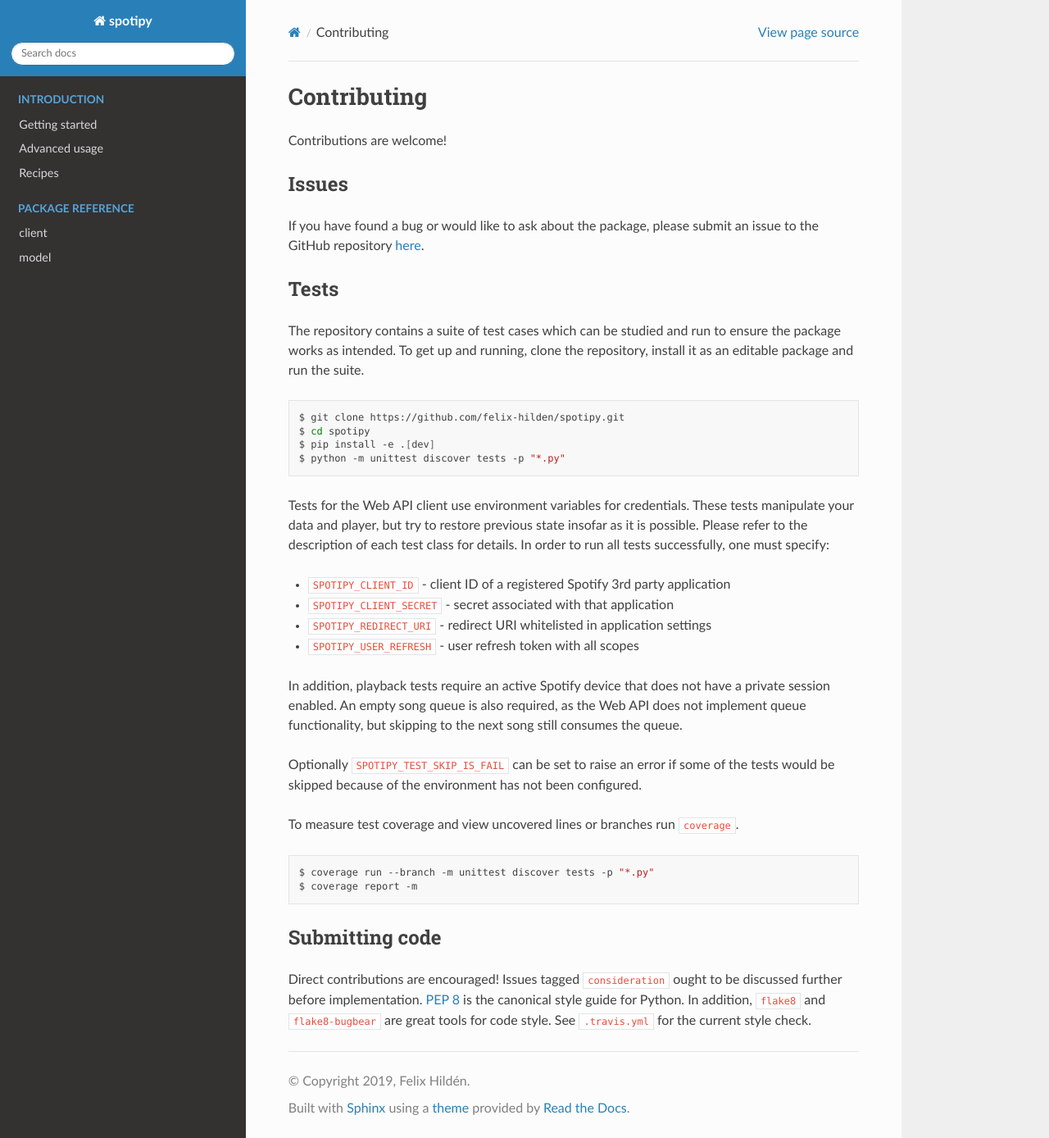
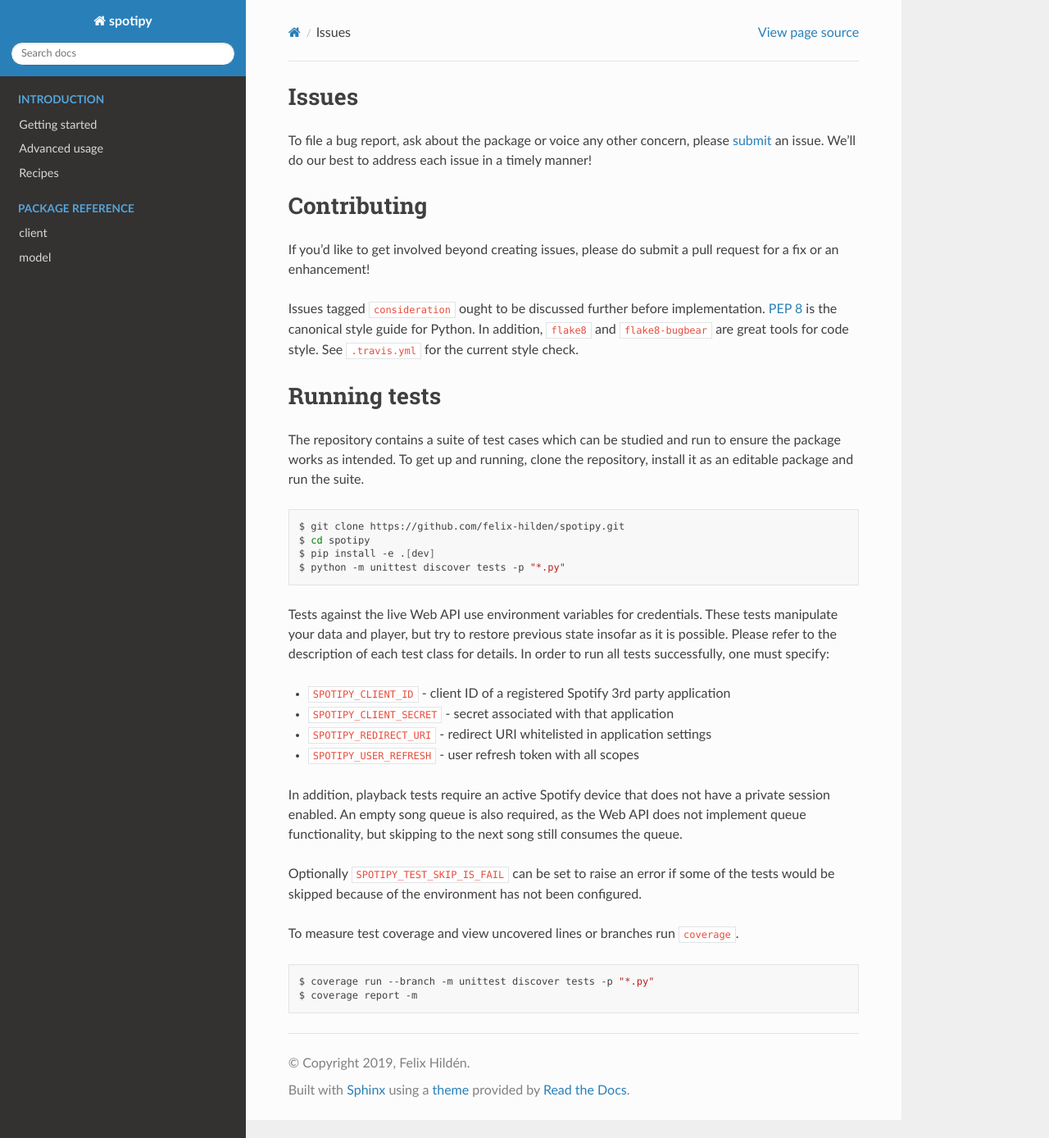
Before and after one commit to felix-hilden/tekore, a Sphinx documentation site: the page built from docs/readme/contributing.rst, in a window 1280 px wide and 1388 px high. Shown: the whole window at 82% size. Built offline with Sphinx 7.4.7 and the Read the Docs theme 2.0.0, drawn with Linux system fonts in a browser that asks for light colours; the version number could not be read and is left out.

Commit message:
Update contributing section

```diff
--- a/docs/readme/contributing.rst
+++ b/docs/readme/contributing.rst
@@ -1,15 +1,22 @@
+Issues
+======
+To file a bug report, ask about the package or voice any other concern,
+please `submit <https://github.com/felix-hilden/spotipy/issues>`_ an issue.
+We'll do our best to address each issue in a timely manner!
+
 Contributing
 ============
-Contributions are welcome!
+If you'd like to get involved beyond creating issues,
+please do submit a pull request for a fix or an enhancement!
 
-Issues
-------
-If you have found a bug or would like to ask about the package,
-please submit an issue to the GitHub repository
-`here <https://github.com/felix-hilden/spotipy/issues>`_.
+Issues tagged ``consideration`` ought to be discussed further before implementation.
+`PEP 8 <https://www.python.org/dev/peps/pep-0008/>`_
+is the canonical style guide for Python.
+In addition, ``flake8`` and ``flake8-bugbear`` are great tools for code style.
+See ``.travis.yml`` for the current style check.
 
-Tests
------
+Running tests
+=============
 The repository contains a suite of test cases
 which can be studied and run to ensure the package works as intended.
 To get up and running, clone the repository,
@@ -22,7 +29,7 @@ install it as an editable package and run the suite.
     $ pip install -e .[dev]
     $ python -m unittest discover tests -p "*.py"
 
-Tests for the Web API client use environment variables for credentials.
+Tests against the live Web API use environment variables for credentials.
 These tests manipulate your data and player,
 but try to restore previous state insofar as it is possible.
 Please refer to the description of each test class for details.
@@ -47,13 +54,3 @@ To measure test coverage and view uncovered lines or branches run ``coverage``.
 
     $ coverage run --branch -m unittest discover tests -p "*.py"
     $ coverage report -m
-
-Submitting code
----------------
-Direct contributions are encouraged!
-Issues tagged ``consideration`` ought to be discussed further
-before implementation.
-`PEP 8 <https://www.python.org/dev/peps/pep-0008/>`_
-is the canonical style guide for Python.
-In addition, ``flake8`` and ``flake8-bugbear`` are great tools for code style.
-See ``.travis.yml`` for the current style check.
```
Also changed, not shown: readme.rst (+22 -24 lines).
